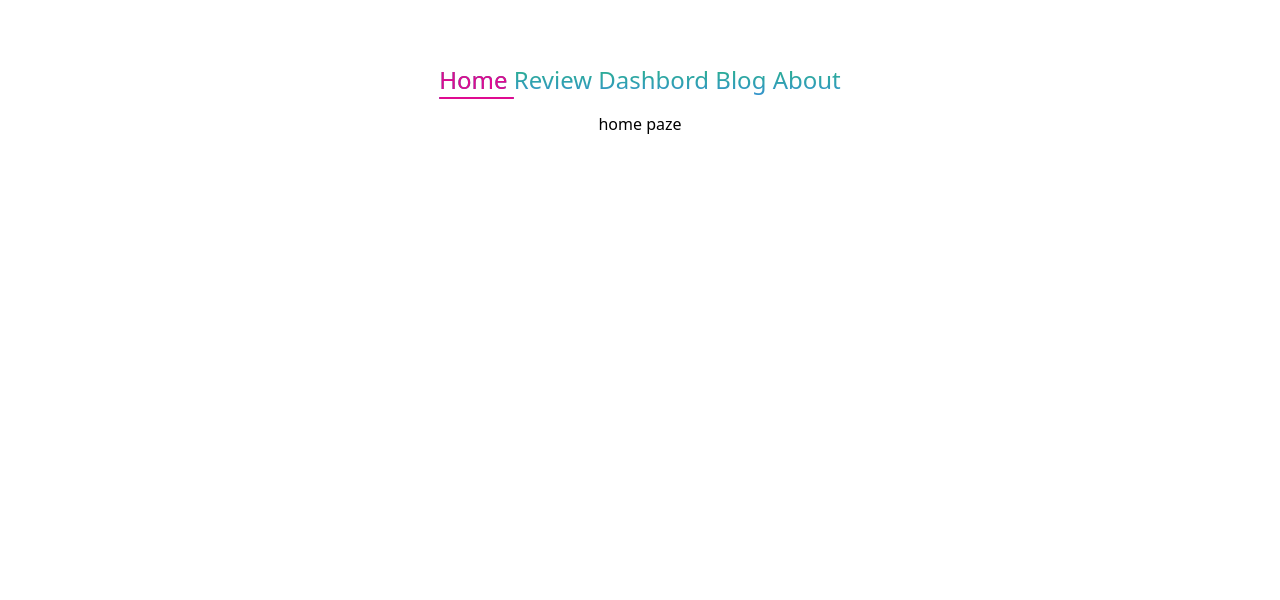
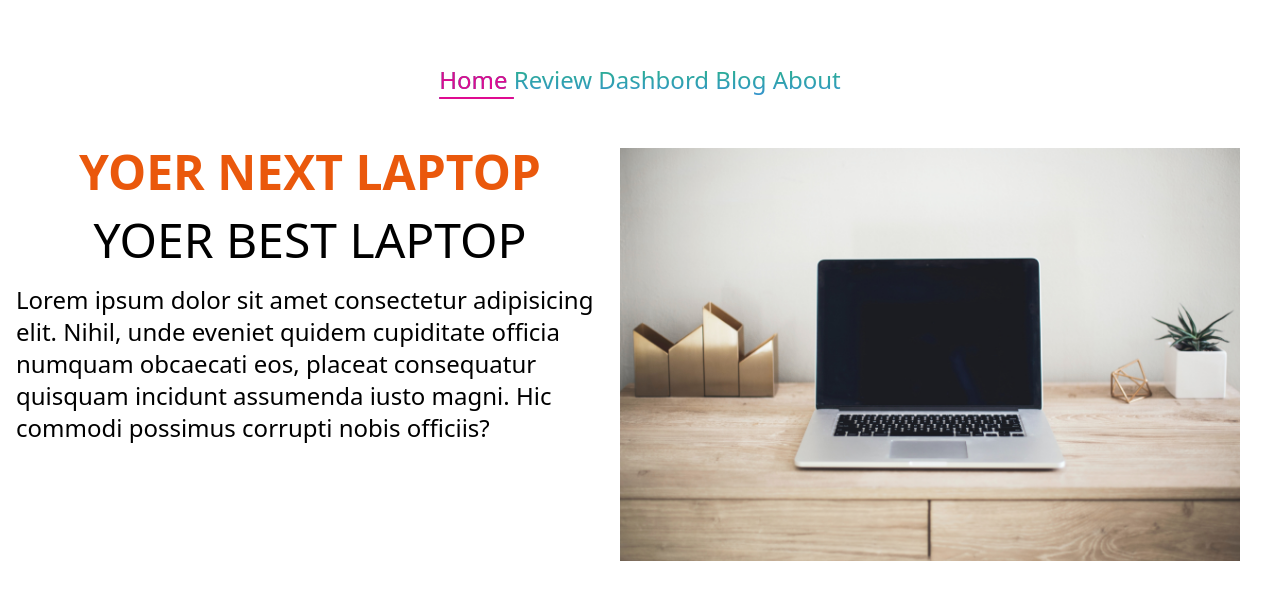
Before and after one commit to nazmul2584/Product-analysis, a React (Create React App) app: page /home in a window 1280 px wide. Shown: the top 600 px of the page. Built offline with nearby package versions, Linux system fonts and the light colour scheme.

Commit message:
home page added

```diff
--- a/src/Componant/Home/Home.js
+++ b/src/Componant/Home/Home.js
@@ -1,9 +1,20 @@
 import React from 'react';
-
+import img from '../../img/laptop.jpg'
 const Home = () => {
     return (
         <div>
-        <h1>home paze</h1>
+                <div className='flex'>
+                    <div className='txt-container flex-1 w-1/2 text-5xl mt-9'>
+
+                        <h1 className='mb-5  text-orange-600 font-semibold'>YOER NEXT LAPTOP</h1>
+                        <h1 className='mb-5'>YOER BEST  LAPTOP</h1>
+                        <p className='text-2xl text-left ml-4'>Lorem ipsum dolor sit amet consectetur adipisicing elit. Nihil, unde eveniet quidem cupiditate officia numquam obcaecati eos, placeat consequatur quisquam incidunt assumenda iusto magni. Hic commodi possimus corrupti nobis officiis?</p>
+                    </div>
+                    <div className='text-container flex-1 w-1/2 mr-10 mt-9'>
+
+                        <img src= {img} alt="" />
+                    </div>
+                </div>
         </div>
     );
 };
```
